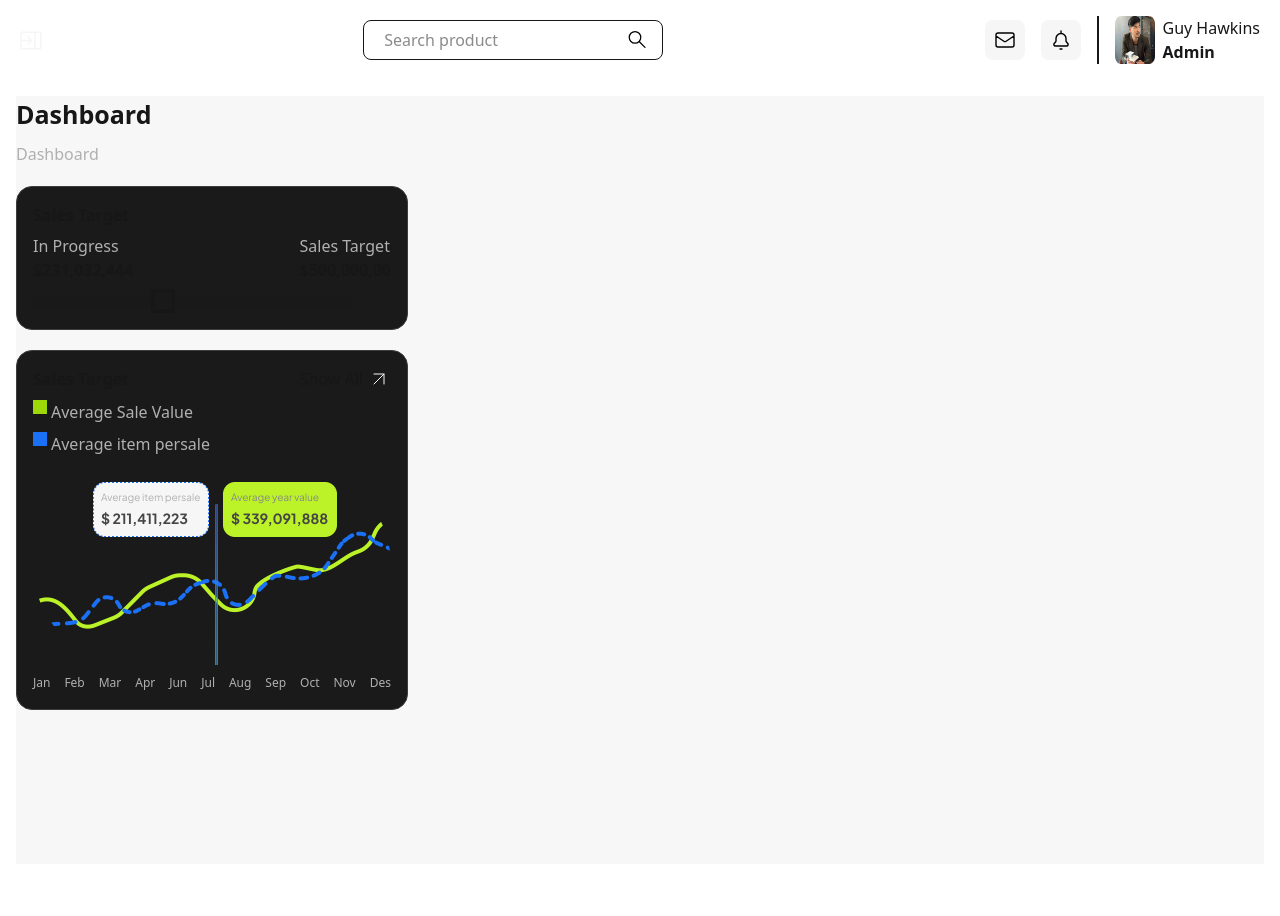
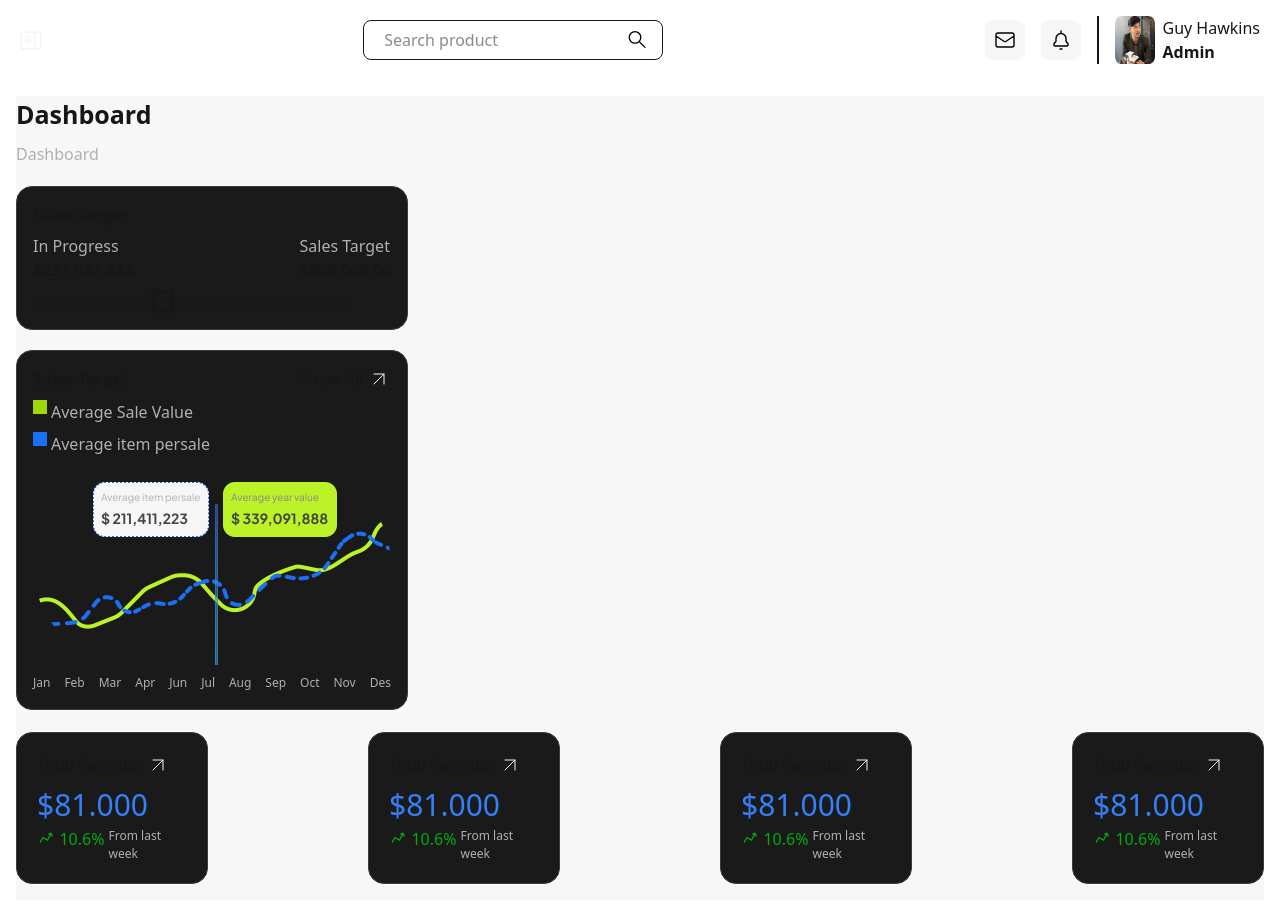
Before and after one commit to Amirgolli/trade, a Next.js app: page / in a window 1280 px wide. Before the commit the page ends 880 px from the top, so only its background shows below. Built offline with nearby package versions, Linux system fonts and the light colour scheme.

Commit message:
make cart of main page

```diff
--- /dev/null
+++ b/public/images/mainPage/svg/benefit.tsx
@@ -0,0 +1,29 @@
+const BenefitSvg = () => {
+  return (
+    <svg
+      width="20"
+      height="20"
+      viewBox="0 0 20 20"
+      fill="none"
+      xmlns="http://www.w3.org/2000/svg"
+    >
+      <path
+        d="M3.55291 15.4186L6.38134 10.5196L11.2803 13.348L15.523 5.99958"
+        stroke="#05AA0D"
+        stroke-width="1.4"
+        stroke-miterlimit="5.759"
+        stroke-linecap="round"
+        stroke-linejoin="round"
+      />
+      <path
+        d="M12.6252 6.77637L15.523 5.99991L16.2995 8.89769"
+        stroke="#05AA0D"
+        stroke-width="1.4"
+        stroke-linecap="round"
+        stroke-linejoin="round"
+      />
+    </svg>
+  );
+};
+
+export default BenefitSvg;
--- /dev/null
+++ b/src/app/components/total/index.tsx
@@ -0,0 +1,29 @@
+import BenefitSvg from "../../../../public/images/mainPage/svg/benefit";
+import LinkToSvg from "../../../../public/images/mainPage/svg/linkTo";
+
+interface TotalDataProps {
+  price: string;
+  text: string;
+  benefit: number;
+}
+
+const TotalData = ({ price, text, benefit }: TotalDataProps) => {
+  return (
+    <div className="w-48 h-38 bg-[#1A1A1B] rounded-2xl p-5 flex flex-col justify-between border border-[#3D3D3D] mb-4">
+      <div className="flex gap-1">
+        <span>{text}</span>
+        <LinkToSvg />
+      </div>
+      <div className="">
+        <h3 className="text-[30px] text-[#3381F7]">${price}</h3>
+        <div className="flex gap-1">
+          <BenefitSvg />
+          <span className="text-[#05AA0D]">{benefit}%</span>
+          <h6 className="text-[#B0B0B0] text-[12px]">From last week</h6>
+        </div>
+      </div>
+    </div>
+  );
+};
+
+export default TotalData;
--- a/src/app/page.tsx
+++ b/src/app/page.tsx
@@ -2,6 +2,7 @@
 import Image from "next/image";
 import { useState } from "react";
 import LinkToSvg from "../../public/images/mainPage/svg/linkTo";
+import TotalData from "./components/total";
 const Home = () => {
   const months = [
     "Jan",
@@ -26,6 +27,8 @@ const Home = () => {
       </div>
       {/* range  */}
 
+      <div className="flex flex-col gap-5.5">
+        <div className="">
           <div className="w-98 h-36 mt-5 bg-[#1A1A1B] border border-[#3D3D3D] rounded-2xl p-4 flex flex-col justify-between">
             <h3 className="font-semibold">Sales Target</h3>
             <div className="flex justify-between">
@@ -83,6 +86,17 @@ const Home = () => {
             </div>
           </div>
         </div>
+
+        {/* Total */}
+        <div className="flex flex-wrap  justify-between">
+          <TotalData text="Total Revenue" price={"81.000"} benefit={10.6} />
+          <TotalData text="Total Revenue" price={"81.000"} benefit={10.6} />
+          <TotalData text="Total Revenue" price={"81.000"} benefit={10.6} />
+          <TotalData text="Total Revenue" price={"81.000"} benefit={10.6} />
+
+        </div>
+      </div>
+    </div>
   );
 };
 
```
Lines whose indentation alone changed are shown as unchanged.
